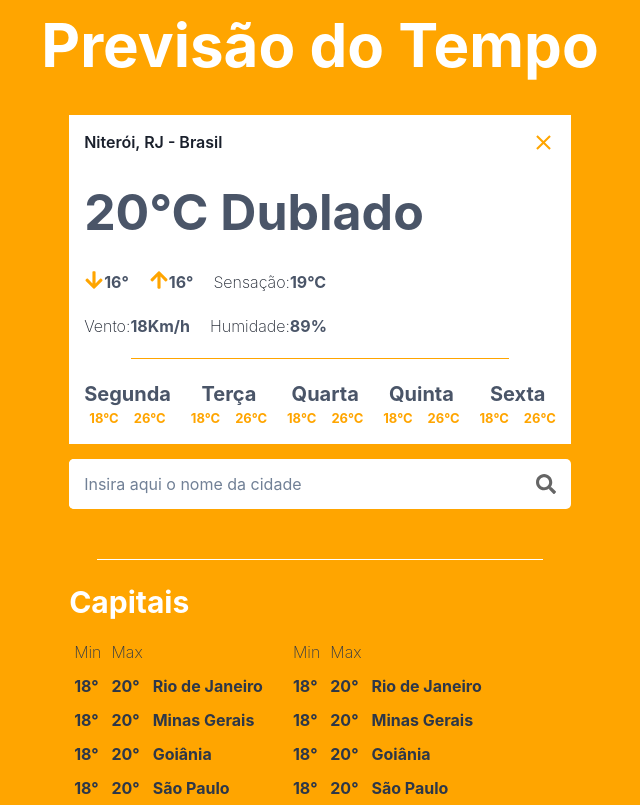
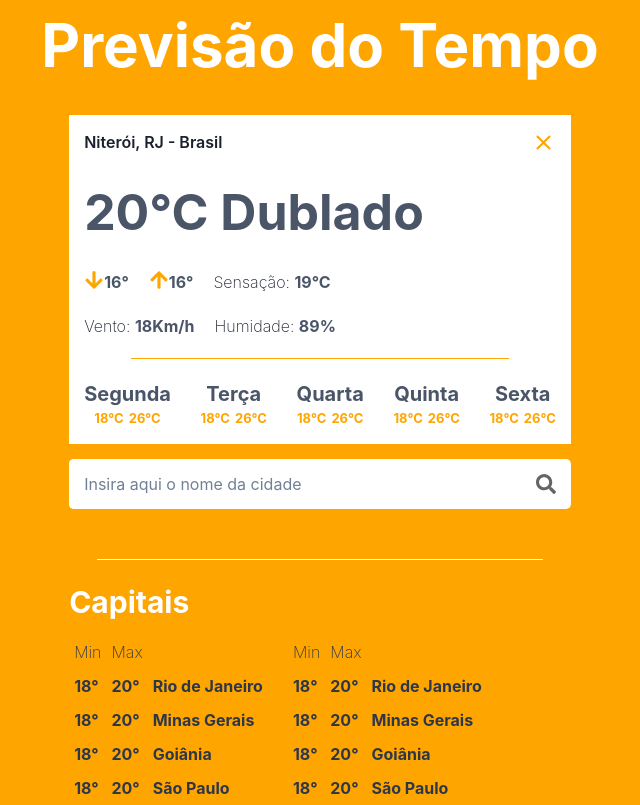
Before and after one commit to ruanvsrateira/weather-challenge-frontend, a React (Create React App) app: page / in a window 1280 px wide. Both pictures are taken after a click on the button 865 px from the left and 322 px from the top of the page. Shown: the whole page, without its empty margins (320-960 px from the left). Built offline with nearby package versions, Linux system fonts and the light colour scheme; no server answers.

Commit message:
fix: position of texts on temperature of week

```diff
--- a/src/components/CountryInformation.tsx
+++ b/src/components/CountryInformation.tsx
@@ -46,7 +46,7 @@ export const CountryInformation = ({ onClose }: ICountryInformationProps) => {
             16°
           </Container>
           <Container display="flex">
-            <Text fontWeight="200">Sensação:</Text>
+            <Text fontWeight="200">Sensação:&nbsp;</Text>
             <Text color="gray.600" fontWeight="bold">
               19°C
             </Text>
@@ -54,13 +54,13 @@ export const CountryInformation = ({ onClose }: ICountryInformationProps) => {
         </Container>
         <Container display="flex" gap="20px">
           <Container display="flex">
-            <Text fontWeight="200">Vento:</Text>
+            <Text fontWeight="200">Vento:&nbsp;</Text>
             <Text color="gray.600" fontWeight="bold">
               18Km/h
             </Text>
           </Container>
           <Container display="flex">
-            <Text fontWeight="200">Humidade:</Text>
+            <Text fontWeight="200">Humidade:&nbsp;</Text>
             <Text color="gray.600" fontWeight="bold">
               89%
             </Text>
@@ -77,7 +77,7 @@ export const CountryInformation = ({ onClose }: ICountryInformationProps) => {
           <Text color="gray.600" fontWeight="bold" fontSize={["15px", "20px"]}>
             Segunda
           </Text>
-          <Container display="flex" gap="15px">
+          <Container display="flex" gap="5px">
             <Text color="orange" fontSize="13px" fontWeight="bold">
               18°C
             </Text>
@@ -90,7 +90,7 @@ export const CountryInformation = ({ onClose }: ICountryInformationProps) => {
           <Text color="gray.600" fontWeight="bold" fontSize={["15px", "20px"]}>
             Terça
           </Text>
-          <Container display="flex" gap="15px">
+          <Container display="flex" gap="5px">
             <Text color="orange" fontSize="13px" fontWeight="bold">
               18°C
             </Text>
@@ -103,7 +103,7 @@ export const CountryInformation = ({ onClose }: ICountryInformationProps) => {
           <Text color="gray.600" fontWeight="bold" fontSize={["15px", "20px"]}>
             Quarta
           </Text>
-          <Container display="flex" gap="15px">
+          <Container display="flex" gap="5px">
             <Text color="orange" fontSize="13px" fontWeight="bold">
               18°C
             </Text>
@@ -116,7 +116,7 @@ export const CountryInformation = ({ onClose }: ICountryInformationProps) => {
           <Text color="gray.600" fontWeight="bold" fontSize={["15px", "20px"]}>
             Quinta
           </Text>
-          <Container display="flex" gap="15px">
+          <Container display="flex" gap="5px">
             <Text color="orange" fontSize="13px" fontWeight="bold">
               18°C
             </Text>
@@ -129,7 +129,7 @@ export const CountryInformation = ({ onClose }: ICountryInformationProps) => {
           <Text color="gray.600" fontWeight="bold" fontSize={["15px", "20px"]}>
             Sexta
           </Text>
-          <Container display="flex" gap="15px">
+          <Container display="flex" gap="5px">
             <Text color="orange" fontSize="13px" fontWeight="bold">
               18°C
             </Text>
```
